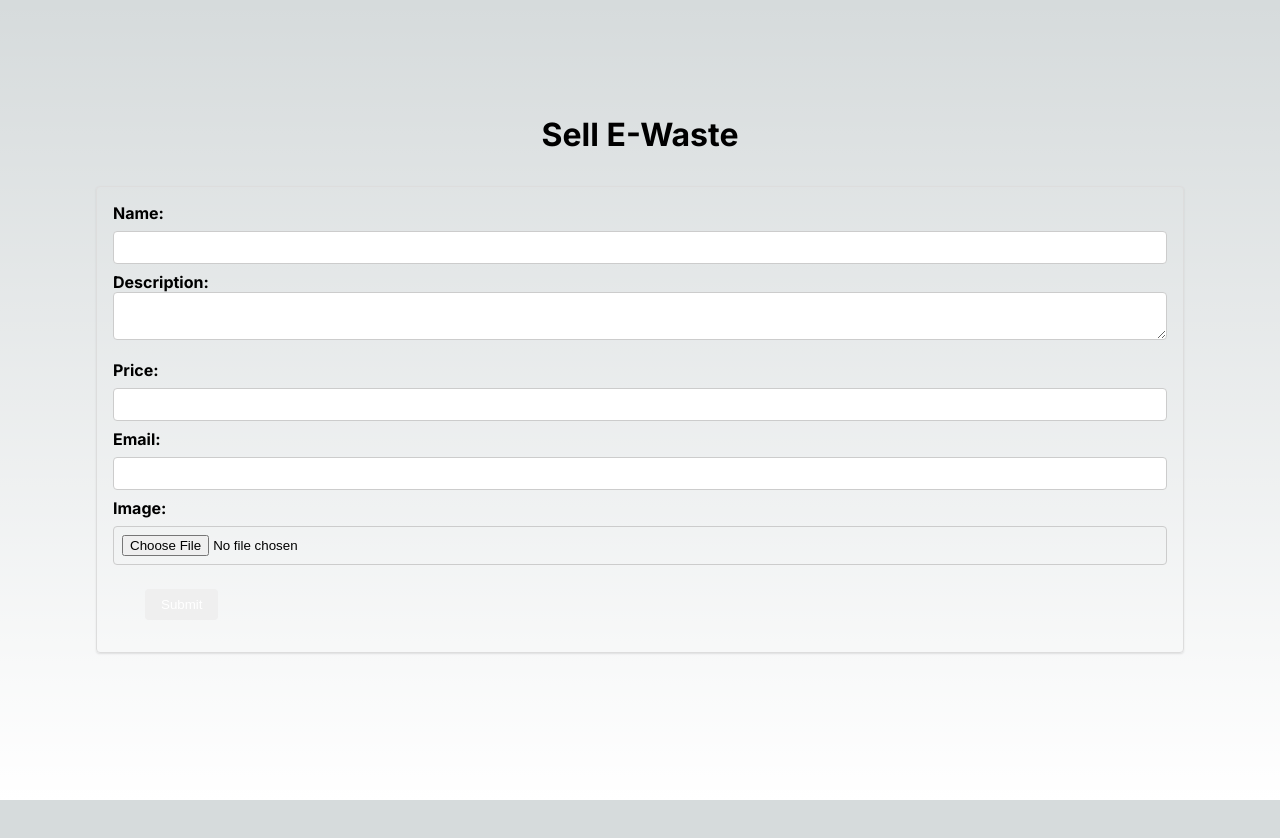
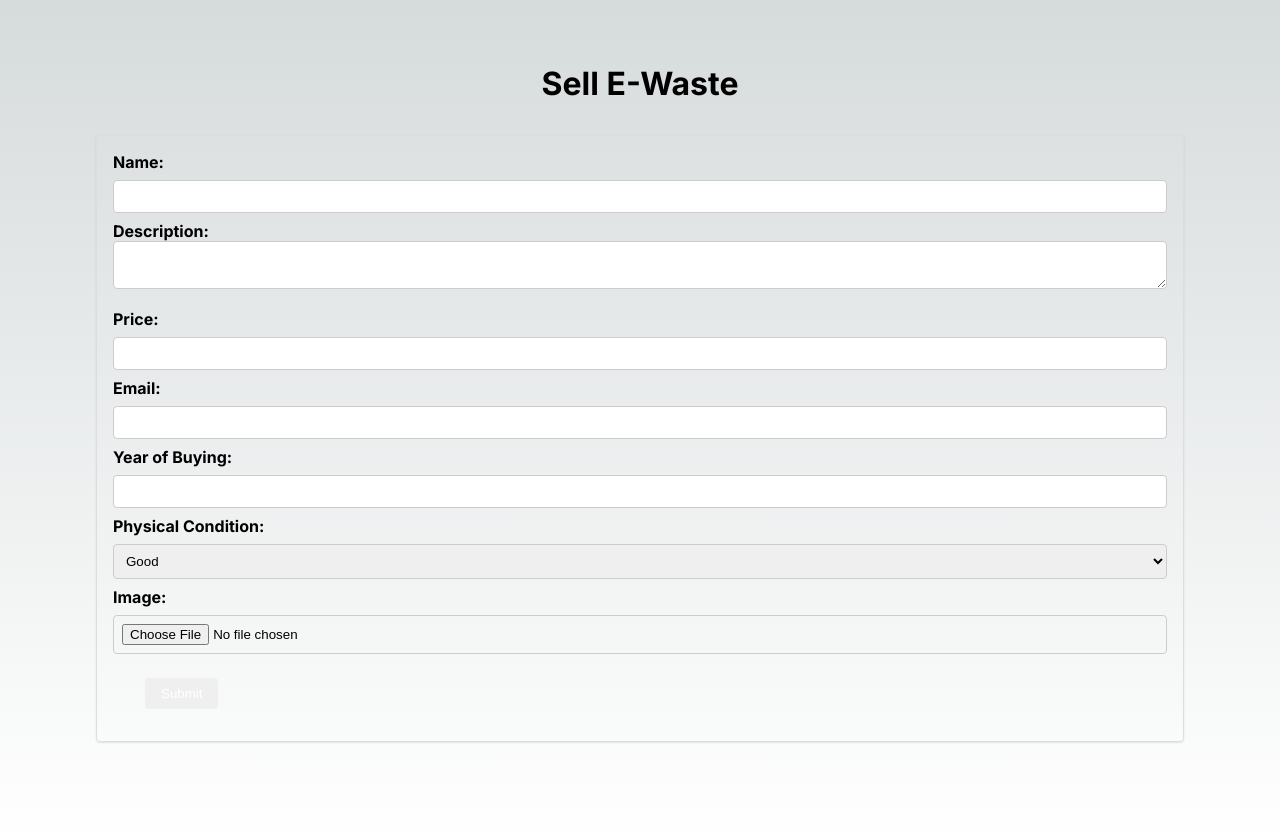
Before and after one commit to dawksh/cse-mini-project, a Next.js app: page /sell in a window 1280 px wide. Before the commit the page ends 800 px from the top, so only its background shows below. Built offline with nearby package versions, Linux system fonts and the light colour scheme; no server answers.

Commit message:
✨ chore: introduce new buy fields

```diff
--- a/src/pages/components/Buy.card.tsx
+++ b/src/pages/components/Buy.card.tsx
@@ -1,4 +1,3 @@
-import Head from 'next/head'
 import { Inter } from 'next/font/google'
 import styles from '@/styles/Home.module.css'
 import Image from 'next/image'
--- a/src/pages/components/Sell.component.tsx
+++ b/src/pages/components/Sell.component.tsx
@@ -13,6 +13,8 @@ export default function Sell() {
     const [price, setPrice] = useState('');
     const [email, setEmail] = useState('');
     const [image, setImage] = useState<any>();
+    const [year, setYear] = useState<any>();
+    const [condition, setCondition] = useState<string>("Good")
 
     const handleSubmit = async (e: any) => {
         e.preventDefault();
@@ -24,9 +26,12 @@ export default function Sell() {
                 image: reader.result,
                 contact_details: {
                     email
+                },
+                details: {
+                    year,
+                    condition
                 }
             })
-
             toast.success("Data Saved!")
         }
         reader.readAsDataURL(image)
@@ -73,6 +78,25 @@ export default function Sell() {
                 required
             />
 
+            <label htmlFor="year" className={styles.label}>Year of Buying:</label>
+            <input
+                type="number"
+                max={2023}
+                id="year"
+                value={year}
+                onChange={(e) => setYear(e.target.value)}
+                className={styles.input}
+                required
+            />
+
+            <label htmlFor="condition" className={styles.label}>Physical Condition:</label>
+
+            <select name="condition" id="condition" className={styles.condition} onChange={(e) => setCondition(e.target.value)}>
+                <option value="Good">Good</option>
+                <option value="Average">Average</option>
+                <option value="Bad">Bad</option>
+            </select>
+
             <label htmlFor="image" className={styles.label}>Image:</label>
             <input
                 type="file"
--- a/src/styles/Home.module.css
+++ b/src/styles/Home.module.css
@@ -271,7 +271,71 @@
 	margin: 1rem 2rem;
 }
 
+.condition {
+	width: 100%;
+	padding: 0.5rem;
+	border: 1px solid #ccc;
+	border-radius: 4px;
+	margin: 0.5rem 0;
+}
+
 .image {
 	border-radius: 1rem;
 	margin: 1rem 0;
 }
+
+/* components/ProductModal.module.css */
+.overlay {
+	position: fixed;
+	top: 0;
+	left: 0;
+	width: 100%;
+	height: 100%;
+	background-color: rgba(0, 0, 0, 0.6);
+	display: flex;
+	justify-content: center;
+	align-items: center;
+}
+
+.modal {
+	background-color: #fff;
+	border-radius: 4px;
+	box-shadow: 0 2px 4px rgba(0, 0, 0, 0.2);
+	max-width: 80%;
+	max-height: 80%;
+	overflow: auto;
+	position: relative;
+}
+
+.closeButton {
+	position: absolute;
+	top: 10px;
+	right: 10px;
+	background: none;
+	border: none;
+	font-size: 24px;
+	cursor: pointer;
+}
+
+.content {
+	padding: 20px;
+}
+
+.image {
+	max-width: 100%;
+	height: auto;
+}
+
+.name {
+	font-size: 1.5rem;
+	margin: 10px 0;
+}
+
+.description {
+	margin-bottom: 10px;
+}
+
+.details {
+	font-size: 0.8rem;
+	color: #666;
+}
```
Also changed, not shown: src/pages/components/Product.modal.tsx (added, +29 -0 lines).
